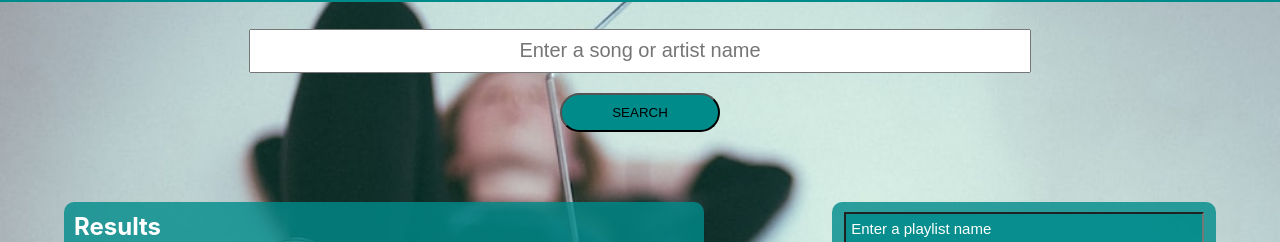
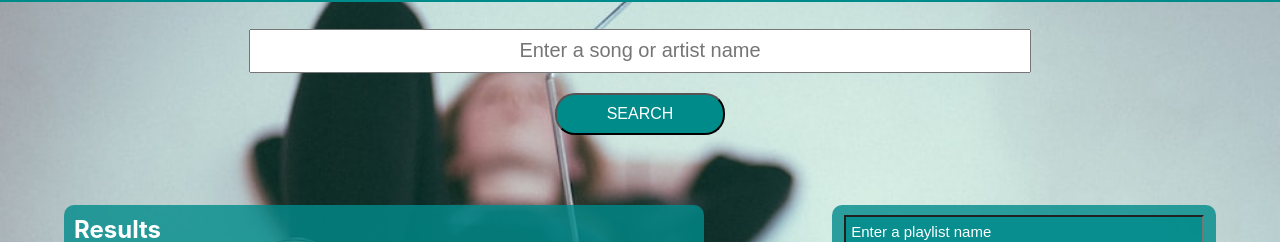
Before and after one commit to RadriaansNES/playC, a React (Create React App) app: page / in a window 1280 px wide. Both pictures are taken after a click on the button "Log in with Spotify". Shown: the part 107-349 px from the top of the page. Built offline with nearby package versions, Linux system fonts and the light colour scheme; no server answers.

Commit message:
Further cleanup. Ready for 403 attempt.

```diff
--- a/src/App.css
+++ b/src/App.css
@@ -70,9 +70,11 @@ h1 {
 
 button {
   background-color: darkcyan;
+  color: white;
   padding: 10px 50px;
   margin: 20px;
   border-radius: 20px;
+  font-size: 16px;
 }
 
 input {
@@ -98,11 +100,14 @@ input {
 
 .playlist button {
   background-color: white;
+  color: black;
+  font-size: 13.33px;
 
 }
 
 .results button, .trackListItem button {
   background-color: white;
+  color: black;
   padding: 5px 10px;
   border-radius: 20px;
 }
```
